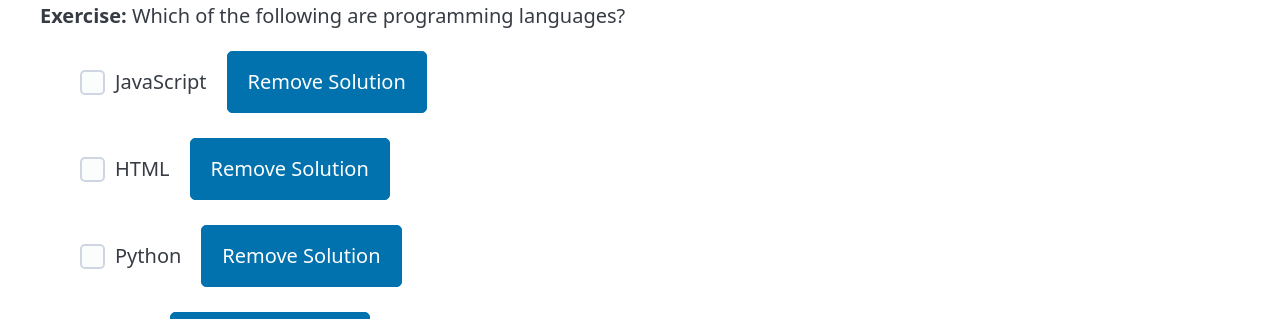
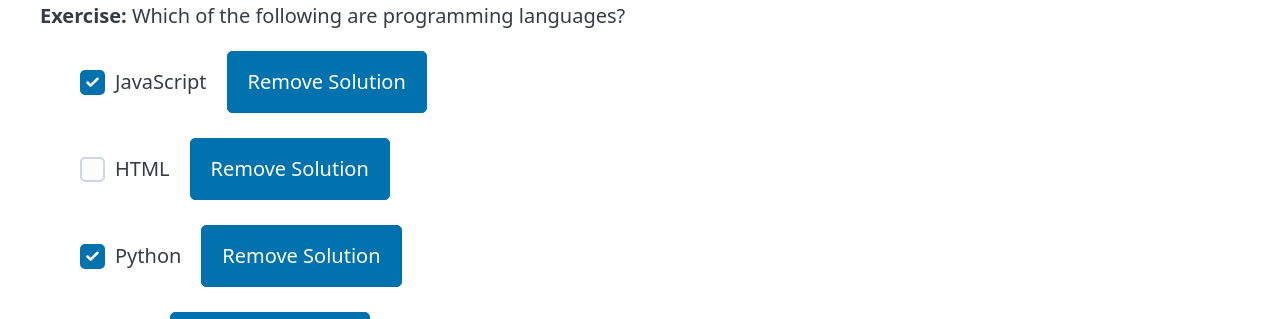
Before and after one commit to kulla/2025-05-04-state-management-with-lenses, a React app: page / in a window 1280 px wide. Shown: the part 125-444 px from the top of the page. Built offline with nearby package versions, Linux system fonts and the light colour scheme; the HTML template or start-up script is replaced by a standard one.

Commit message:
feat: Update checked value

```diff
--- a/src/App.tsx
+++ b/src/App.tsx
@@ -195,7 +195,16 @@ function renderMultipleChoiceExercise(
       <ul>
         {map(solutions, (solution, index) => (
           <li key={solution.value.answer.value} {...dataTypes(solution)}>
-            <input type="checkbox" />
+            <input
+              type="checkbox"
+              onChange={(event) =>
+                update(solution, (state) => ({
+                  ...state,
+                  correct: event.target.checked,
+                }))
+              }
+              checked={solution.value.correct}
+            />
             {render(get(solution, 'answer'))}
             <button
               type="button"
```
